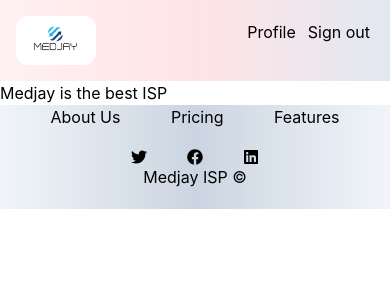
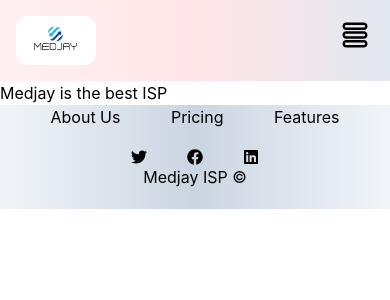
Before and after one commit to 0xNunana/Medjay-V2, a React (Create React App) app: page /About in a window 390 px wide. Shown: the top 300 px of the page. Built offline with nearby package versions, Linux system fonts and the light colour scheme.

Commit message:
Responsive Header with Button

```diff
--- a/src/components/Header.js
+++ b/src/components/Header.js
@@ -1,17 +1,43 @@
 
 import React from 'react'
+import {TiThMenuOutline} from "react-icons/ti"
+import { useState } from 'react'
+
 
 const Header = () => {
+
+  const [nav,setNav]=useState(false)
+const menuClick=()=>{
+  setNav(!nav)
+}
+
   return (
     <div className='flex justify-between bg-gradient-to-l from-slate-200 via-rose-100 to-rose-50  '>
       <div className='w-20 m-4'>
         <a href="/Dashboard"><img src="/Meddesign.png" className='rounded-xl'/></a>
       </div>
-      <div className='flex space-x-3 m-5'>
-        <div><a href="/Profile">Profile</a></div>
-        <div className='hidden lg:inline'><a href="/About">About Us</a></div>
-        <div>Sign out</div>
+      <div className='hidden md:inline '>
+        <div className='flex space-x-3 m-5'>
+          <div><a href="/Profile">Profile</a></div>
+        <div ><a href="/About">About Us</a></div>
+        <div>
+
+          </div></div>
+
       </div>
+      <div className='md:hidden z-10'>
+          <button onClick={menuClick} className='pt-5 pr-5'>
+          <TiThMenuOutline size={30}/>
+          </button></div>
+
+          {/* mobile menu */}
+          <div  onClick={menuClick} className={nav ? "overflow-y-hidden md:hidden ease-in duration-300 absolute text-gray-300 left-0 top-0 h-screen bg-black/90 px-4 py-7 flex flex-col w-full":
+          "absolute top-0 h-screen left-[-100%] ease-in duration-500" }>
+            <ul className=' text-center py-3 space-y-4'>
+              <li className='text-2xl'><a href="/Profile">Profile</a></li>
+              <li className='text-2xl'><a href="/About">About Us</a></li>
+            </ul>
+          </div>
     </div>
   )
 }
```
